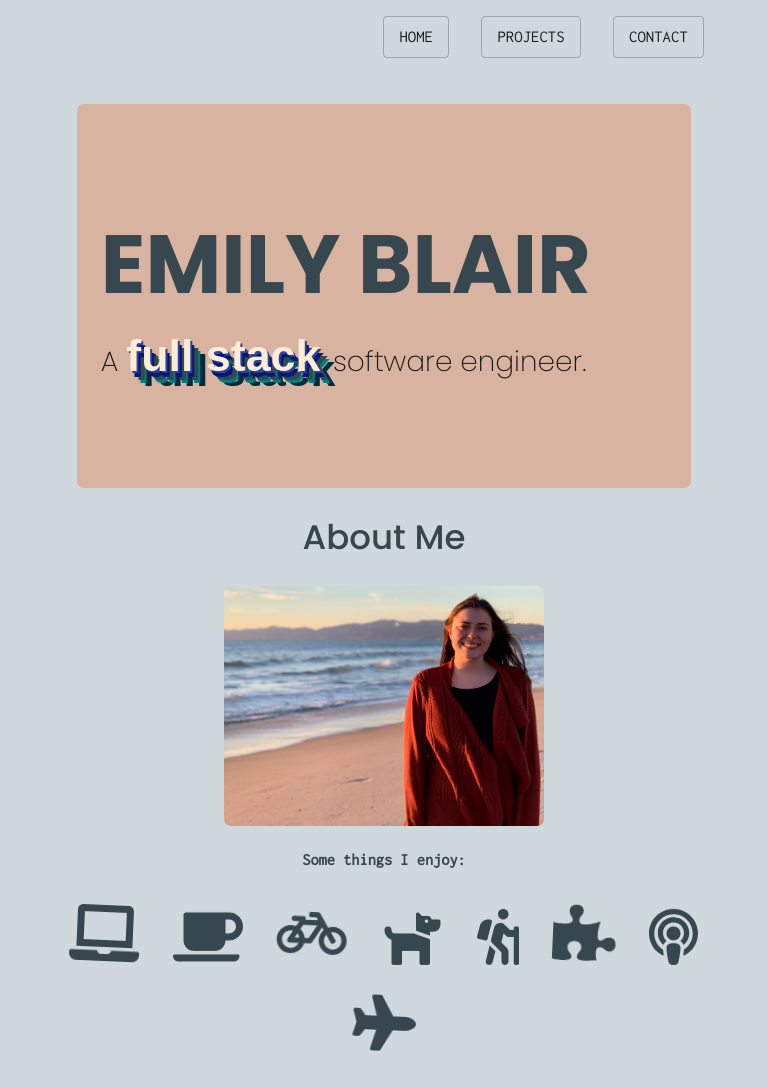
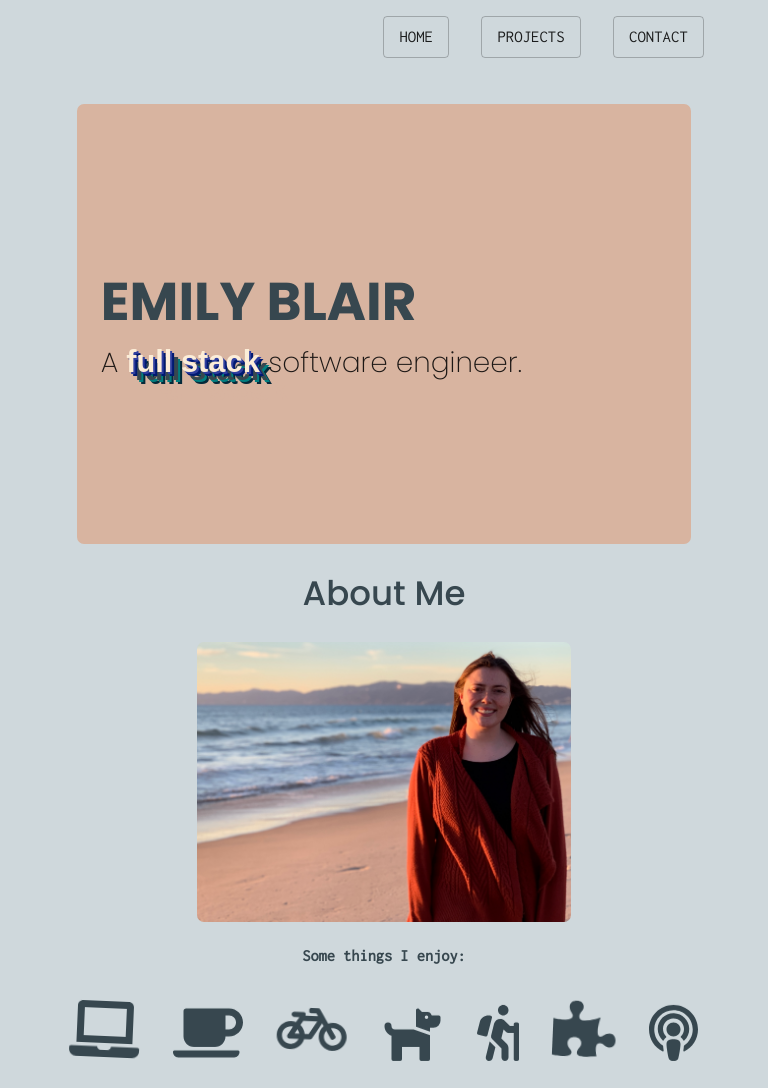
Before and after one commit to emblair96/emblair96.github.io, a React (Create React App) app: page / in a window 768 px wide. Shown: the top 1088 px of the page. Built offline with nearby package versions, Linux system fonts and the light colour scheme.

Commit message:
Update mobile responsiveness

```diff
--- a/src/App.css
+++ b/src/App.css
@@ -12,6 +12,11 @@ body {
   background: #cfd8dc;
   font-family: 'Inconsolata', monospace;
 }
+
+.navbar-section {
+  position: relative;
+}
+
 
 #welcome-msg {
   width: 80vw;
@@ -55,14 +60,14 @@ body {
    font-family: 'Arial';
   font-weight: 700;
   text-shadow: 2px 2px 0px #303f9f,
-              4px 6px 0px #001970,
-              8px 9px 0px #37474f,
-              10px 12px 0px #017e7f,
-              15px 15px 0px #052939,
+              4px 4px 0px #001970,
+              8px 8px 0px #37474f,
+              10px 10px 0px #017e7f,
+              12px 12px 0px #052939,
+              14px 14px 0px #D8B4A0,
               18px 18px 0px #D8B4A0,
-              21px 21px 0px #D8B4A0,
-              40px 40px 0px #D8B4A0,
-              45px 45px 0px #D8B4A0;
+              22px 22px 0px #D8B4A0,
+              28px 28px 0px #D8B4A0;
 }
 
 
@@ -158,7 +163,7 @@ a {
 
 @media (max-width: 1290px) {
   #welcome-msg {
-    height: 88vh;
+    height: 65vh;
   }
 
   .welcome-msg-text {
@@ -179,12 +184,12 @@ a {
 @media (max-width: 1024px) {
 
   #welcome-msg {
-    height: 42vh;
+    height: 45vh;
   }
 
 
   .welcome-msg-text {
-    font-size: 5.8em;
+    font-size: 6.2em;
   }
 
   .full-stack {
@@ -192,7 +197,11 @@ a {
   }
 
   .profile-photo {
-    height: 30vh;
+    height: 40vh;
+  }
+
+  .navbar-section {
+    align-content: center;
   }
 
 
@@ -239,6 +248,39 @@ a {
   }
 
 }
+
+@media (max-width: 812px) {
+
+  #welcome-msg {
+    height: 55vh;
+  }
+
+  .welcome-msg-text {
+    font-size: 3.8em;
+  }
+
+
+  .profile-photo {
+    margin: auto;
+    height: 80vh;
+  }
+
+  .full-stack {
+    font-size: 1.1em;
+  }
+
+}
+
+
+@media (max-width: 780px) and (min-width: 541px) {
+
+  .profile-photo {
+    margin: auto;
+    height: 35vh;
+  }
+
+}
+
 
 @media (max-width: 540px) {
 
--- a/src/components/Navbar.js
+++ b/src/components/Navbar.js
@@ -4,8 +4,19 @@ import useScrollTrigger from '@material-ui/core/useScrollTrigger';
 import { AppBar, Button, Container, Grid, Toolbar } from '@material-ui/core';
 import { ThemeProvider } from '@material-ui/styles';
 import {Link} from 'react-scroll';
+import { createMuiTheme } from '@material-ui/core';
 
 function ElevationScroll(props) {
+
+  const theme = createMuiTheme({
+    props: {
+      // Name of the component ⚛️
+      AppBar: {
+        // The default props to change
+        disableFixeds: true, // No more ripple, on the whole application 💣!
+      },
+    },
+  });
   const { children } = props;
 
   const trigger = useScrollTrigger({
@@ -19,22 +30,22 @@ function ElevationScroll(props) {
 }
 
 
-export default function Navbar(props, ref) {
+export default function Navbar(props) {
 
   return (
-    <ThemeProvider theme={props.theme}>
+    <ThemeProvider>
       <React.Fragment>
         <CssBaseline />
         <ElevationScroll {...props}>
           <AppBar style={{ backgroundColor: "#cfd8dc" }}>
-            <Container >
+            <Container classes={{label: 'MuiAppBar-positionRelative'}}>
 
               <Grid
                 container
+                spacing={0}
                 direction="row"
                 justify="flex-end"
                 alignItems="center"
-
               >
 
                 <Toolbar className="navbar-btns">
--- a/src/theme.js
+++ b/src/theme.js
@@ -1,5 +1,4 @@
 import { createMuiTheme } from '@material-ui/core';
-
 
 const theme = createMuiTheme({
 	typography: {
@@ -11,6 +10,7 @@ const theme = createMuiTheme({
     "fontWeightRegular": 400,
     "fontWeightMedium": 500
   },
+  position: 'relative'
 });
 
 const theme2 = createMuiTheme({
@@ -22,7 +22,7 @@ const theme2 = createMuiTheme({
 		"fontWeightLight": 300,
     "fontWeightRegular": 400,
     "fontWeightMedium": 500
-  },
+  }
 });
 
 export {theme, theme2}
```
